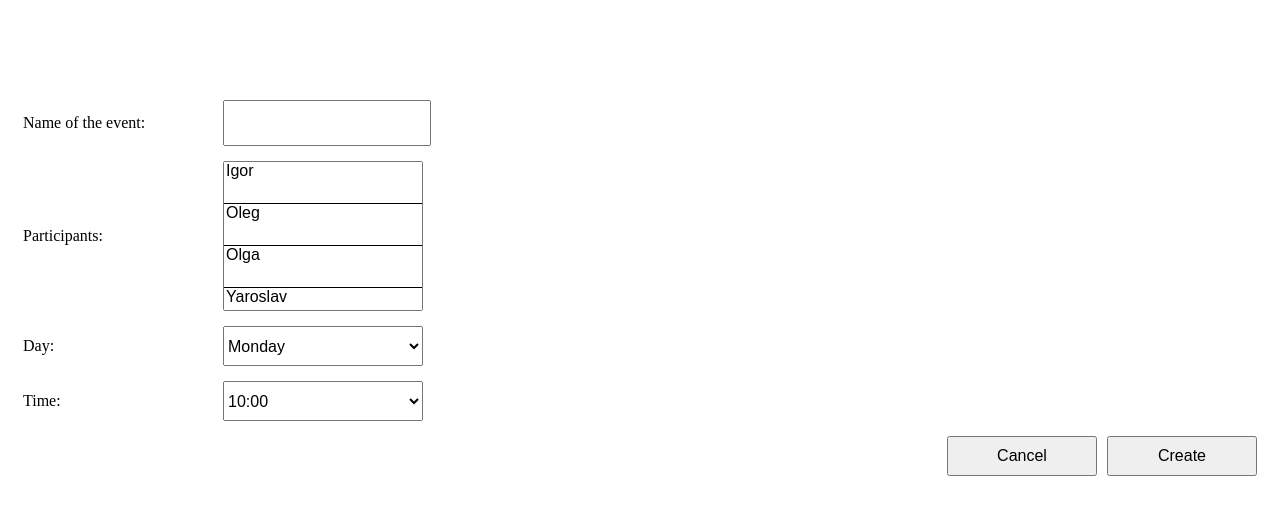
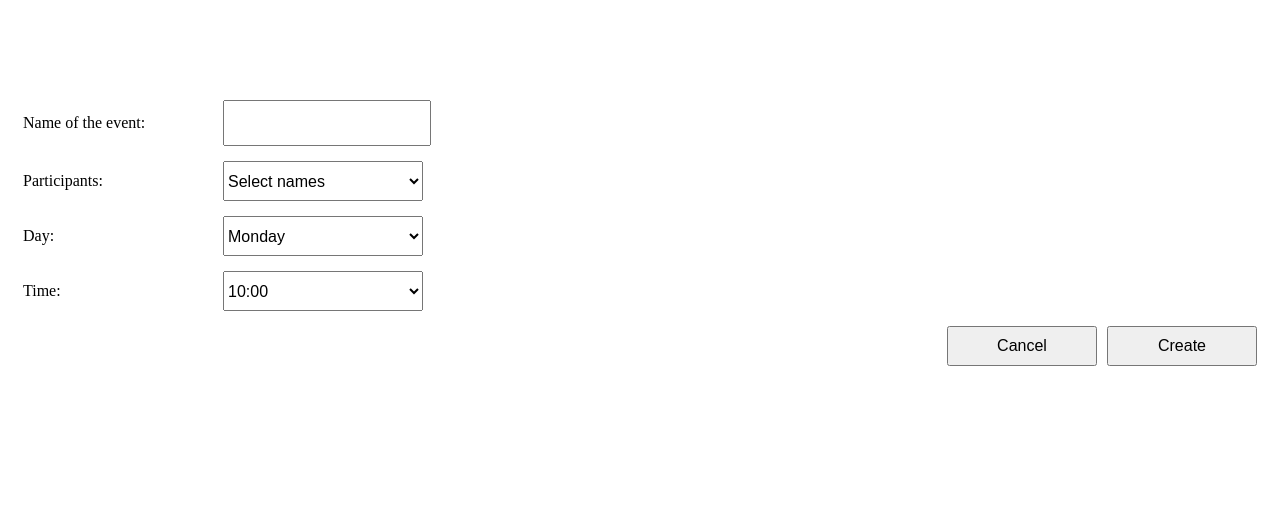
Before and after one commit to roman4i/calendar, a website built with webpack: page src/template/template.html in a window 1280 px wide. Both pictures are taken after a click on the button "New event +". Built offline with nearby package versions, Linux system fonts and the light colour scheme.

Commit message:
Participants selection block edited for usible selection

```diff
--- a/src/eventCreate/eventCreatePage.js
+++ b/src/eventCreate/eventCreatePage.js
@@ -1,30 +1,41 @@
 import processData from './generateEventData';
 import goToPage from '../navigation';
 import config from '../config';
+import { createDOMElement } from '../utils';
+
+let selectedNamesList = [];
 
 export default function createEventPage() {
-  const eventDiv = document.createElement('div');
-  eventDiv.id = 'createEventDiv';
-  eventDiv.classList = 'eventDivStyle';
+  const eventDiv = createDOMElement({
+    tagName: 'div',
+    id: 'createEventDiv',
+    classList: 'eventDivStyle',
+  });
 
-  const eventNameDiv = document.createElement('div');
-  eventNameDiv.classList = 'eventOptionDiv';
+  const eventNameDiv = createDOMElement({
+    tagName: 'div',
+    classList: 'eventOptionDiv',
+  });
 
-  const nameDivCont = document.createElement('div');
+  const nameDivCont = createDOMElement({
+    tagName: 'div',
+    classList: 'optionText',
+  });
   nameDivCont.insertAdjacentText('afterbegin', 'Name of the event:');
-  nameDivCont.classList = 'optionText';
   eventNameDiv.append(nameDivCont);
 
   // Text input for event name
-  const nameInput = document.createElement('input');
-  nameInput.type = 'text';
-  nameInput.id = 'nameField';
-  nameInput.classList = 'selectionEvent';
+  const nameInput = createDOMElement({
+    tagName: 'input',
+    id: 'nameField',
+    type: 'text',
+    classList: 'selectionEvent',
+  });
   eventNameDiv.append(nameInput);
 
   eventDiv.append(eventNameDiv);
 
-  function createEventOption(text, optionId, data, multiple) {
+  function createEventOption(text, optionId, data) {
     const optionDiv = document.createElement('div');
     optionDiv.classList = 'eventOptionDiv';
 
@@ -35,12 +46,7 @@ export default function createEventPage() {
 
     const optionSelection = document.createElement('select');
     optionSelection.id = optionId;
-    optionSelection.multiple = multiple;
     optionSelection.classList = 'selectionEvent';
-    if (multiple) {
-      optionSelection.style.height = 'auto';
-      optionSelection.size = 1;
-    }
 
     data.forEach((item, number) => {
       const option = document.createElement('option');
@@ -53,12 +59,80 @@ export default function createEventPage() {
     eventDiv.append(optionDiv);
   }
 
+  function createEventPersons(text, optionId, data) {
+    const optionDiv = document.createElement('div');
+    optionDiv.classList = 'eventOptionDiv';
+
+    const optionTextDiv = createDOMElement({
+      tagName: 'div',
+      innerText: text,
+      classList: 'optionText',
+    });
+    optionDiv.append(optionTextDiv);
+
+    const optionSelection = createDOMElement({
+      tagName: 'select',
+      id: optionId,
+      classList: 'selectionEvent',
+    });
+    const selectedNames = createDOMElement({
+      tagName: 'option',
+      text: 'Select names',
+    });
+    optionSelection.add(selectedNames);
+
+    data.forEach((item, number) => {
+      const option = createDOMElement({
+        tagName: 'option',
+        value: number + 1,
+        text: item,
+      });
+      optionSelection.add(option);
+    });
+
+    optionSelection.onchange = () => {
+      if (selectedNamesList[0] !== undefined) {
+        let noIdents = true;
+        for (let i = selectedNamesList.length; i >= 0; i -= 1) {
+          if (optionSelection.options[optionSelection.selectedIndex].text === selectedNamesList[i]) {
+            selectedNamesList.splice(i, 1);
+            noIdents = false;
+            selectedNames.text = selectedNamesList.reduce((prevVal, item) => {
+              let prevBuf = prevVal;
+              prevBuf += `,${item}`;
+              return prevBuf;
+            });
+          }
+        }
+        if (noIdents) {
+          selectedNamesList.push(optionSelection.options[optionSelection.selectedIndex].text);
+          selectedNames.text = selectedNamesList.reduce((prevVal, item) => {
+            let prevBuf = prevVal;
+            prevBuf += `,${item}`;
+            return prevBuf;
+          });
+        }
+        optionSelection.selectedIndex = '0';
+      } else {
+        selectedNamesList.push(optionSelection.options[optionSelection.selectedIndex].text);
+        selectedNames.text = selectedNamesList.reduce((prevVal, item) => {
+          let prevBuf = prevVal;
+          prevBuf += `,${item}`;
+          return prevBuf;
+        });
+      }
+    };
+
+    optionDiv.append(optionSelection);
+    eventDiv.append(optionDiv);
+  }
+
   const persons = JSON.parse(localStorage.getItem('nameList'));
   const days = ['Monday', 'Tuesday', 'Wednesday', 'Thursday', 'Friday'];
   const timeList = ['10:00', '11:00', '12:00', '13:00', '14:00', '15:00', '16:00', '17:00', '18:00'];
-  createEventOption('Participants:', 'choosePerson', persons, true);
-  createEventOption('Day:', 'daySelect', days, false);
-  createEventOption('Time:', 'timeSelect', timeList, false);
+  createEventPersons('Participants:', 'choosePerson', persons);
+  createEventOption('Day:', 'daySelect', days);
+  createEventOption('Time:', 'timeSelect', timeList);
 
   const buttonsDiv = document.createElement('div');
   buttonsDiv.classList = 'buttonsStyle';
@@ -89,6 +163,8 @@ export default function createEventPage() {
       eventDiv.remove();
     }
   };
+  selectedNamesList = [];
+
   buttonsDiv.append(createBut);
 
   eventDiv.append(buttonsDiv);
--- a/src/eventCreate/eventPage.scss
+++ b/src/eventCreate/eventPage.scss
@@ -56,7 +56,3 @@ option{
   top: 0;
   width: 100%;
 }
-
-#choosePerson {
-  min-height: 150px;
-}
--- a/src/eventCreate/generateEventData.js
+++ b/src/eventCreate/generateEventData.js
@@ -9,12 +9,10 @@ export default function processData() {
   const nameParam = document.getElementById('nameField').value;
   if (nameParam !== '') {
     eventObject.name = nameParam;
-    const participantsSelected = document.getElementById('choosePerson').selectedOptions;
+    const participantsString = document.getElementById('choosePerson').item(0).text;
+    const participantsSelected = participantsString.split(',');
     if (participantsSelected.length > 0) {
-      const getSelectCollection = participantsSelected;
-      for (let i = 0; i < getSelectCollection.length; i += 1) {
-        eventObject.participiants.push(getSelectCollection[i].label);
-      }
+      eventObject.participiants = [...participantsSelected];
     } else {
       if (!errors) {
         document.getElementById('root').prepend(creationError('participants'));
--- a/src/utils.js
+++ b/src/utils.js
@@ -1,3 +1,4 @@
+// not used in all files because it is a test method of element creation
 export const createDOMElement = (options) => {
   const {
     tagName = 'div',
```
Also changed, not shown: README.md.
